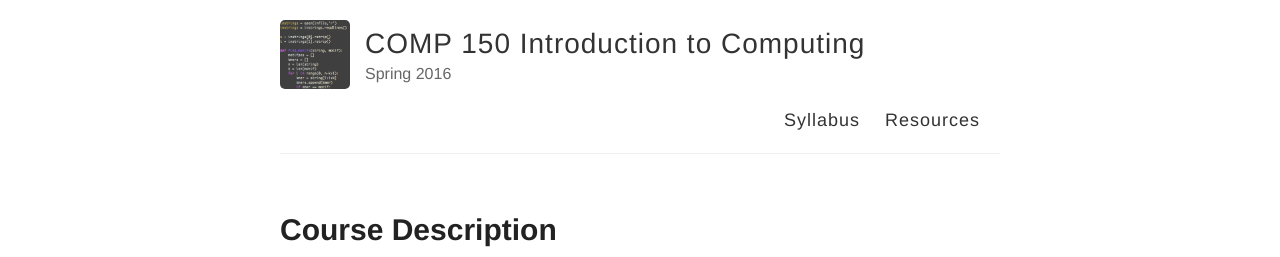
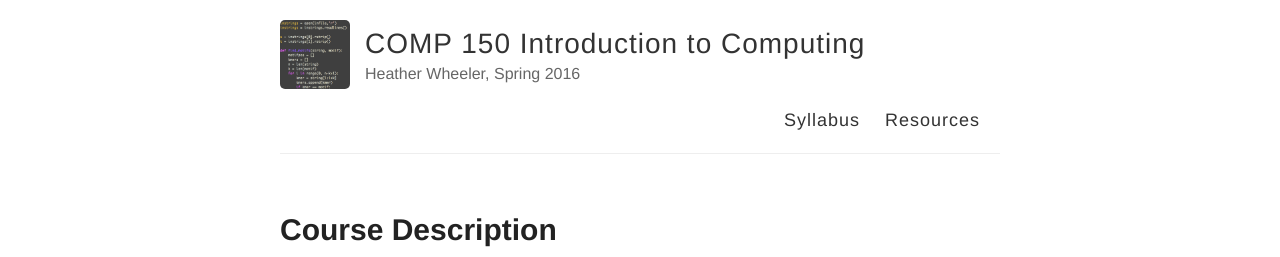
Before and after one commit to hwheeler01/comp150, a Jekyll site: the page built from index.html, in a window 1280 px wide. Shown: the top 257 px of the page. Built offline with Jekyll 4.4.1, drawn with Linux system fonts in a browser that asks for light colours; Markdown is read by kramdown in place of the engine named in the settings.

Commit message:
add name to header

```diff
--- a/_config.yml
+++ b/_config.yml
@@ -6,7 +6,7 @@
 name: COMP 150 Introduction to Computing
 
 # Short bio or description (displayed in the header)
-description: Spring 2016
+description: Heather Wheeler, Spring 2016
 
 # URL of your avatar or profile pic (you could use your GitHub profile pic)
 avatar: https://raw.githubusercontent.com/hwheeler01/comp150/gh-pages/images/pycode.png
```
